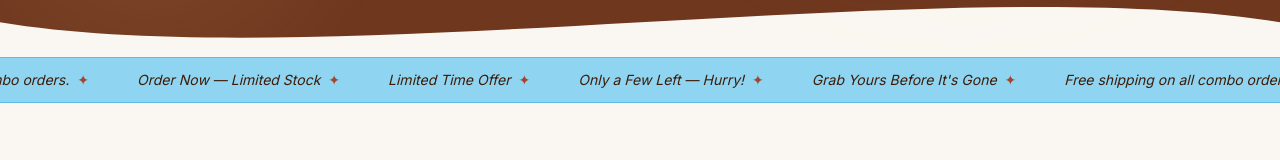
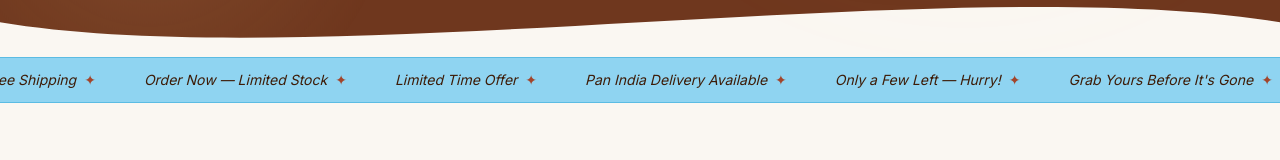
Before and after one commit to ContentlyWriters/snava, a Next.js app: page / in a window 1280 px wide. Shown: the part 743-903 px from the top of the page. Built offline with nearby package versions, Linux system fonts and the light colour scheme; no server answers; a web font is replaced by a local one.

Commit message:
update...

```diff
--- a/components/Home/Marquee.tsx
+++ b/components/Home/Marquee.tsx
@@ -1,8 +1,8 @@
 export default function Marquee() {
   const items = [
-    "Free shipping on all combo orders.", "Order Now — Limited Stock", "Limited Time Offer",
+    "Buy 2 Products & Get Free Shipping", "Order Now — Limited Stock", "Limited Time Offer", "Pan India Delivery Available",
     "Only a Few Left — Hurry!", "Grab Yours Before It's Gone",
-    "Free shipping on all combo orders.", "Order Now — Limited Stock", "Limited Time Offer",
+    "Buy 2 Products & Get Free Shipping", "Order Now — Limited Stock", "Limited Time Offer", "Pan India Delivery Available",
     "Only a Few Left — Hurry!", "Grab Yours Before It's Gone",
   ];
 
```
